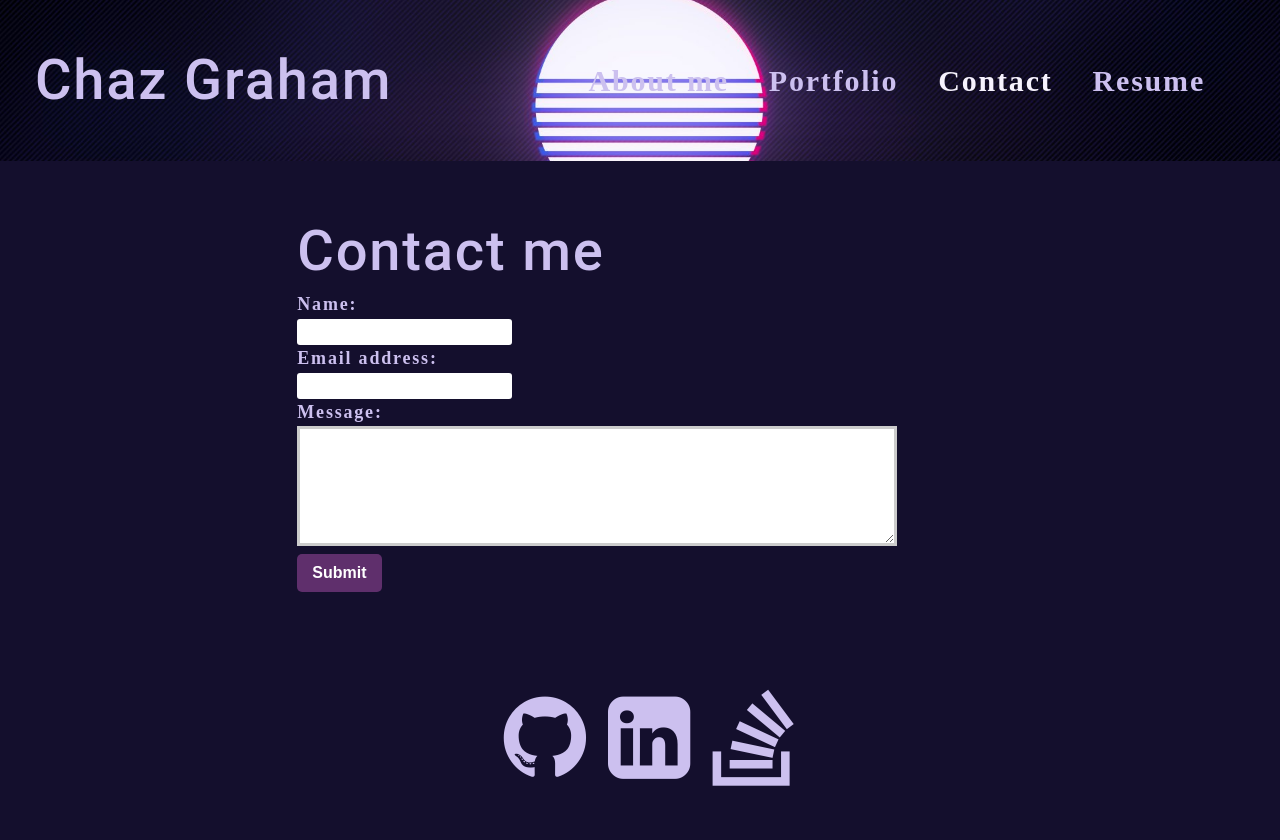
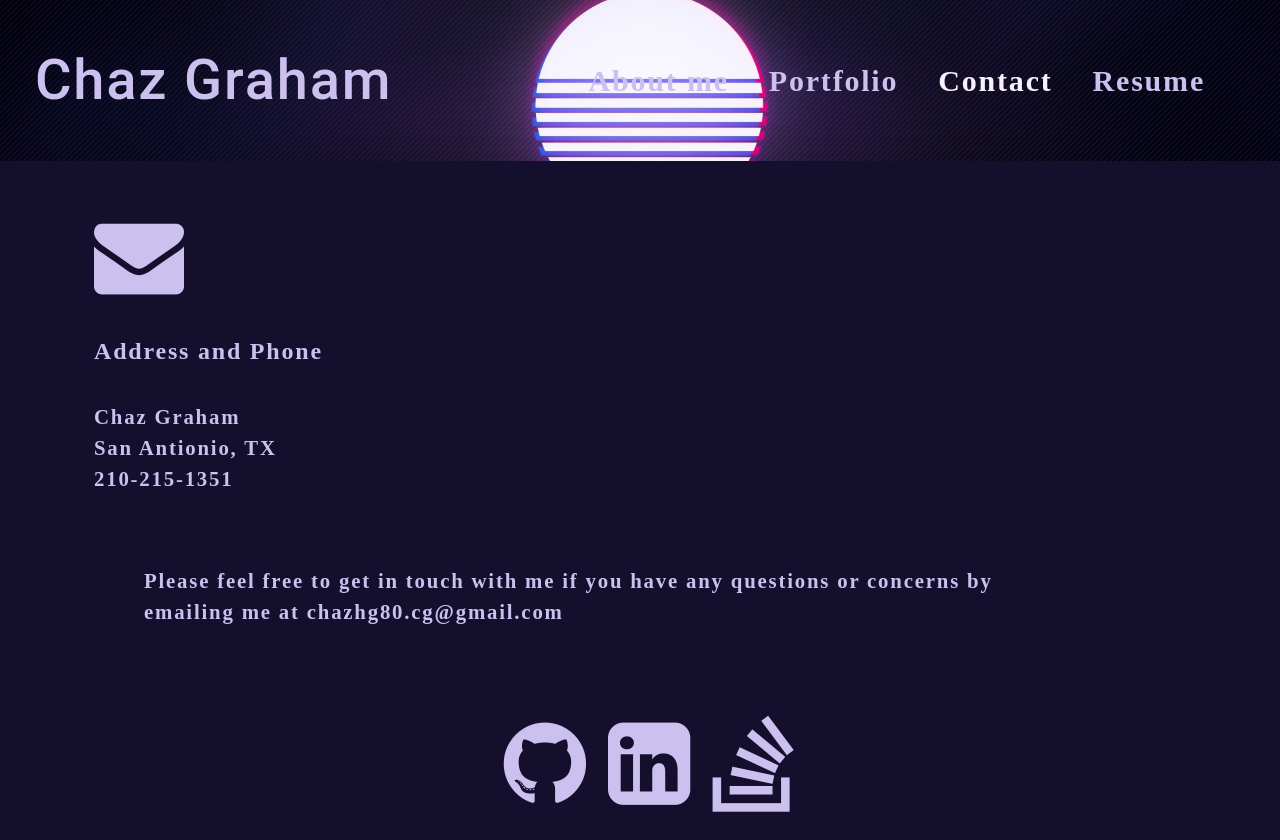
Before and after one commit to chazgraham/Chazs-React-Portfolio, a React (Create React App) app: page / in a window 1280 px wide. Both pictures are taken after a click on the element "Contact". Before the commit the page ends 814 px from the top, so only its background shows below. Built offline with nearby package versions, Linux system fonts and the light colour scheme.

Commit message:
moved the favicon link to the index.html file and removed it from all other files, removed the contact form and added my presonal information

```diff
--- a/public/index.html
+++ b/public/index.html
@@ -10,6 +10,7 @@
       content="Web site created using create-react-app"
     />
     <link rel="apple-touch-icon" href="%PUBLIC_URL%/logo192.png" />
+    <link rel="stylesheet" href="https://maxcdn.bootstrapcdn.com/font-awesome/4.4.0/css/font-awesome.min.css"></link>
     <!--
       manifest.json provides metadata used when your web app is installed on a
       user's mobile device or desktop. See https://developers.google.com/web/fundamentals/web-app-manifest/
--- a/src/components/Contact/index.js
+++ b/src/components/Contact/index.js
@@ -1,61 +1,23 @@
-import React, { useState } from 'react';
-
-import { validateEmail } from '../../utils/helpers';
+import React from 'react';
 
 function ContactForm() {
-  const [formState, setFormState] = useState({ name: '', email: '', message: '' });
-
-  const [errorMessage, setErrorMessage] = useState('');
-  const { name, email, message } = formState;
-
-  const handleSubmit = (e) => {
-    e.preventDefault();
-    if (!errorMessage) {
-      setFormState({ [e.target.name]: e.target.value });
-      console.log('Form', formState);
-    }
-  };
-
-  const handleChange = (e) => {
-    if (e.target.name === 'email') {
-      const isValid = validateEmail(e.target.value);
-      if (!isValid) {
-        setErrorMessage('Your email is invalid.');
-      } else {
-        setErrorMessage('');
-      }
-    } else {
-      if (!e.target.value.length) {
-        setErrorMessage(`${e.target.name} is required.`);
-      } else {
-        setErrorMessage('');
-      }
-    }
-  };
 
   return (
-    <section>
-      <h1 data-testid="h1tag">Contact me</h1>
-      <form id="contact-form" onSubmit={handleSubmit}>
-        <div>
-          <label htmlFor="name">Name:</label> <br/>
-          <input type="text" name="name" defaultValue={name} onBlur={handleChange} />
-        </div>
-        <div>
-          <label htmlFor="email">Email address:</label>
-          <input type="email" name="email" defaultValue={email} onBlur={handleChange} />
-        </div>
-        <div>
-          <label htmlFor="message">Message:</label>
-          <textarea name="message" rows="5" defaultValue={message} onBlur={handleChange} />
-        </div>
-        {errorMessage && (
-          <div>
-            <p className="error-text">{errorMessage}</p>
-          </div>
-        )}
-        <button data-testid="button" type="submit">Submit</button>
-      </form>
+    <section className='flex-row'>
+      <aside>
+        <i class="fa fa-solid fa-envelope fa-5x"></i>
+        <h4>Address and Phone</h4>
+        <p>
+          Chaz Graham
+          <br></br>
+          San Antionio, TX
+          <br></br>
+          210-215-1351
+        </p>
+      </aside>
+      <div className='email'>
+      <p>Please feel free to get in touch with me if you have any questions or concerns by emailing me at <a href='mailto: chazhg80.cg@gmail.com'>chazhg80.cg@gmail.com</a></p>
+      </div>
     </section>
   );
 }
--- a/src/components/Footer/index.js
+++ b/src/components/Footer/index.js
@@ -3,7 +3,6 @@ import React from 'react';
 function Footer () {
     return (
         <footer>
-            <link rel="stylesheet" href="https://maxcdn.bootstrapcdn.com/font-awesome/4.4.0/css/font-awesome.min.css"></link>
             <ul className='flex-row'>
                 <li>
                     <a href='https://github.com/chazgraham'><i class="fa fa-github fa-4x"></i></a>
--- a/src/components/Portfolio/index.js
+++ b/src/components/Portfolio/index.js
@@ -11,7 +11,6 @@ import gameseeker from '../../assets/projectImg/application-2.jpg'
 function Portfolio() {
   return (
     <div className="flex-row">
-      <link rel="stylesheet" href="https://maxcdn.bootstrapcdn.com/font-awesome/4.4.0/css/font-awesome.min.css"></link>
       <h2>Featured</h2>
       <div className='image'>
         <img className="img-thumbnail" src={gameseeker} alt="Game Seeker"/>
--- a/src/index.css
+++ b/src/index.css
@@ -54,6 +54,10 @@ h2 {
 
 h3 {
   font-size: 2rem;
+}
+
+h4 {
+  font-size: 1.5rem;
 }
 
 p {
@@ -140,6 +144,11 @@ textarea {
 	height: 120px;
 	border: 3px solid #cccccc;
 	padding: 5px;
+}
+
+.email {
+  width: 900px;
+  margin: 50px 20px 0px 50px;
 }
 
 .container {
```
